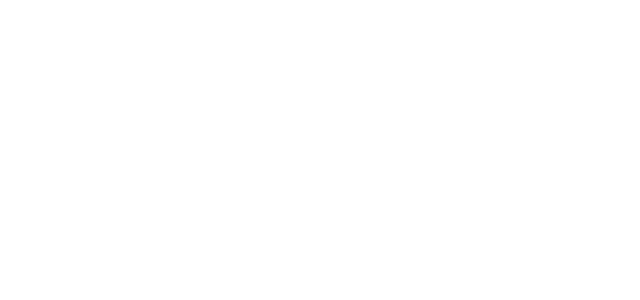
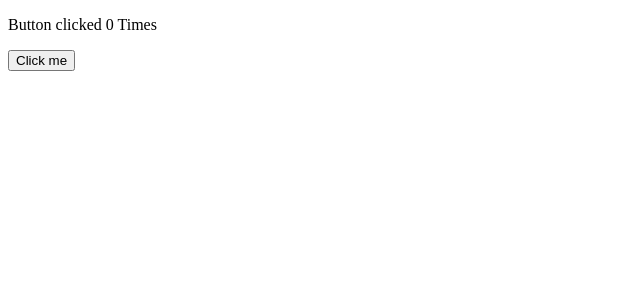
Before and after one commit to acciojob/button-counter-sanjayrautela, a React app: page / in a window 1280 px wide. Shown: the top 300 px of the page, without its empty margins (0-640 px from the left). Built offline with nearby package versions, Linux system fonts and the light colour scheme.

Commit message:
question done

```diff
--- a/src/components/App.js
+++ b/src/components/App.js
@@ -1,10 +1,13 @@
 
 import React from "react";
 import './../styles/App.css';
+import Counter from "./Counter";
+
 
 const App = () => {
   return (
     <div>
+      <Counter/>
         {/* Do not remove the main div */}
     </div>
   )
--- /dev/null
+++ b/src/components/counter.js
@@ -0,0 +1,30 @@
+
+
+
+import React, { Component } from 'react'
+
+
+class counter extends Component {
+    constructor(props){
+        super(props);
+        this.state = {count:0};
+    }
+  render() {
+    const incrementCount = () =>{
+        const curr = this.state.count;
+        this.setState({count:1 + curr})
+    }
+
+
+
+    return (
+      <div>
+        <p>Button clicked {this.state.count} Times</p>
+        <button onClick={incrementCount}>Click me</button>
+
+      </div>
+    )
+  }
+}
+
+export default counter;
```
